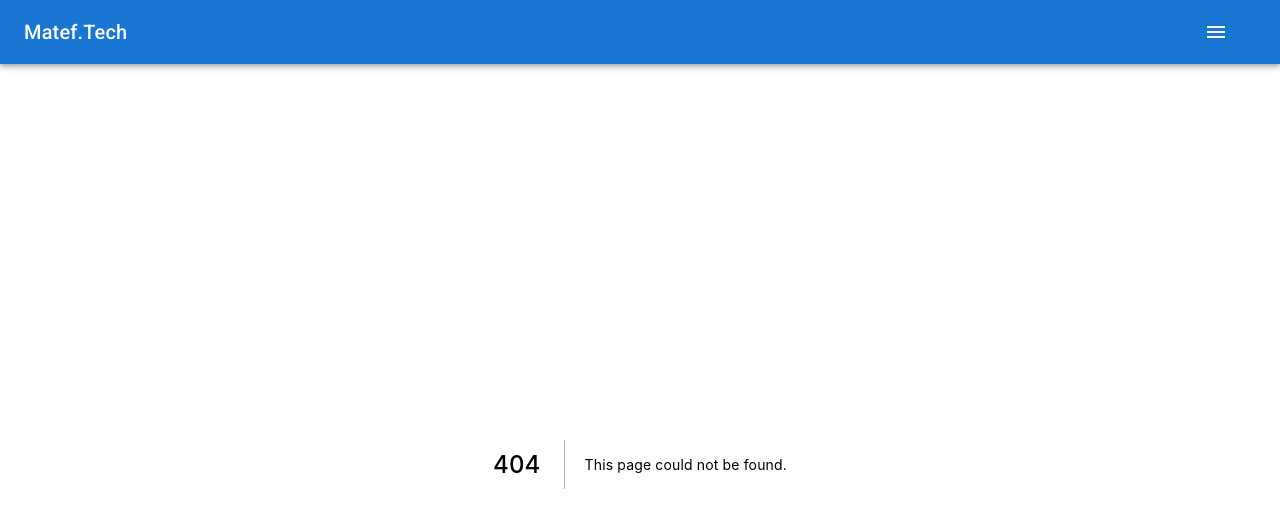
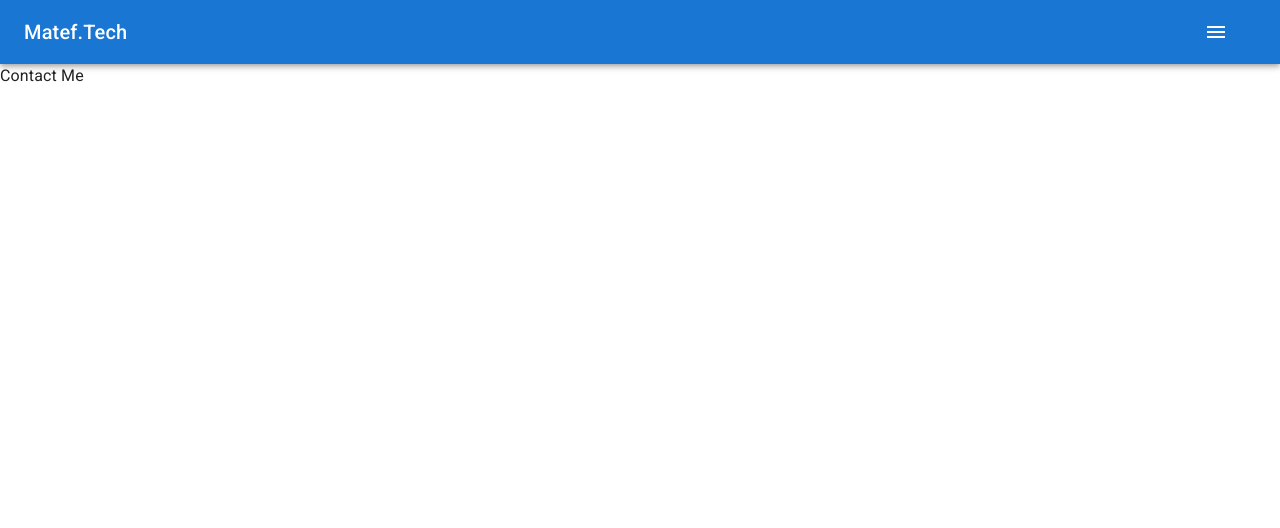
Before and after one commit to mohamedatef98/Matef.tech-Blog, a Next.js app in the folder cds/: page /contact in a window 1280 px wide. Before the commit this address had no page. Shown: the top 528 px of the page. Built offline with nearby package versions, Linux system fonts and the light colour scheme.

Commit message:
Create Contact page

```diff
--- /dev/null
+++ b/cds/pages/contact.js
@@ -0,0 +1,3 @@
+export default function Contact() {
+  return <div>Contact Me</div>;
+}
```
